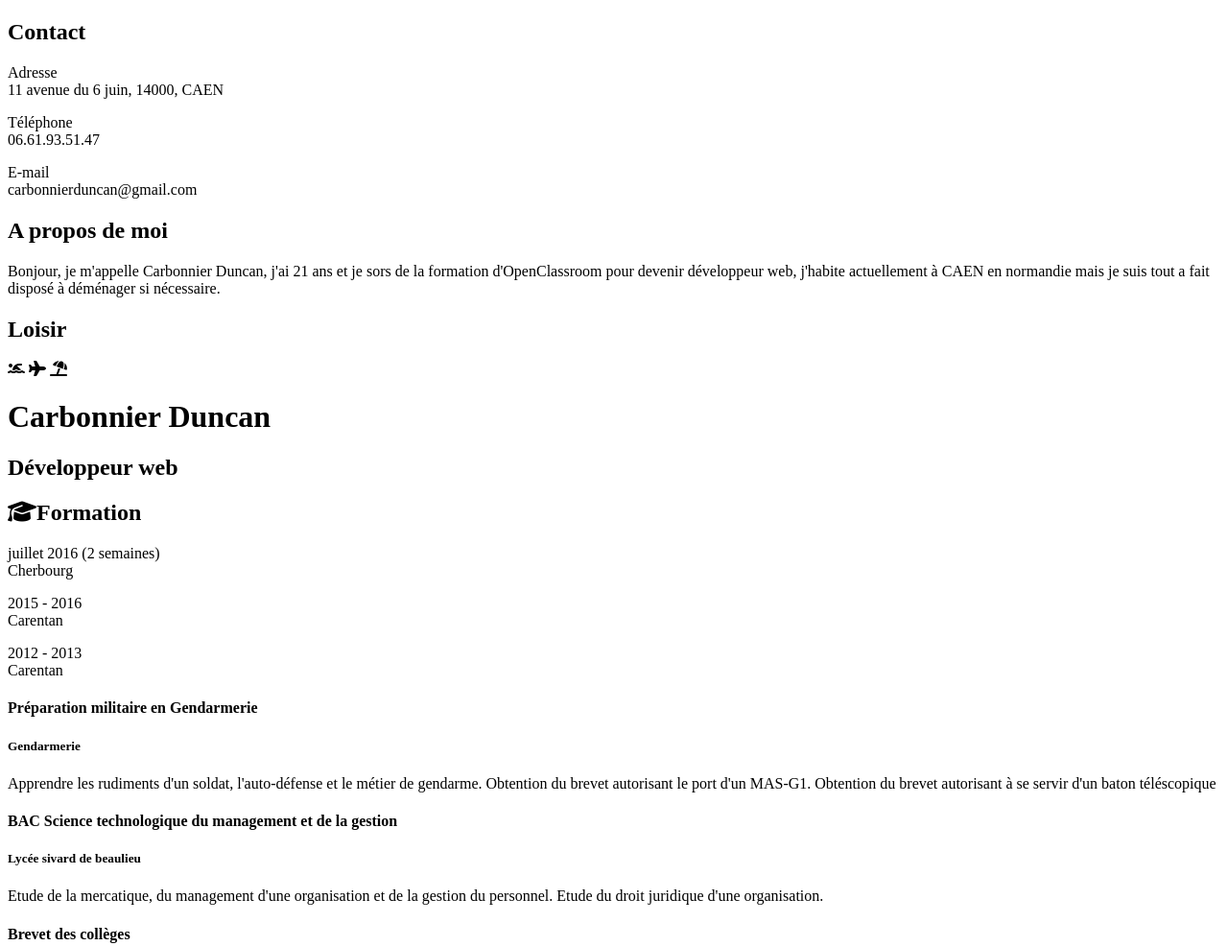
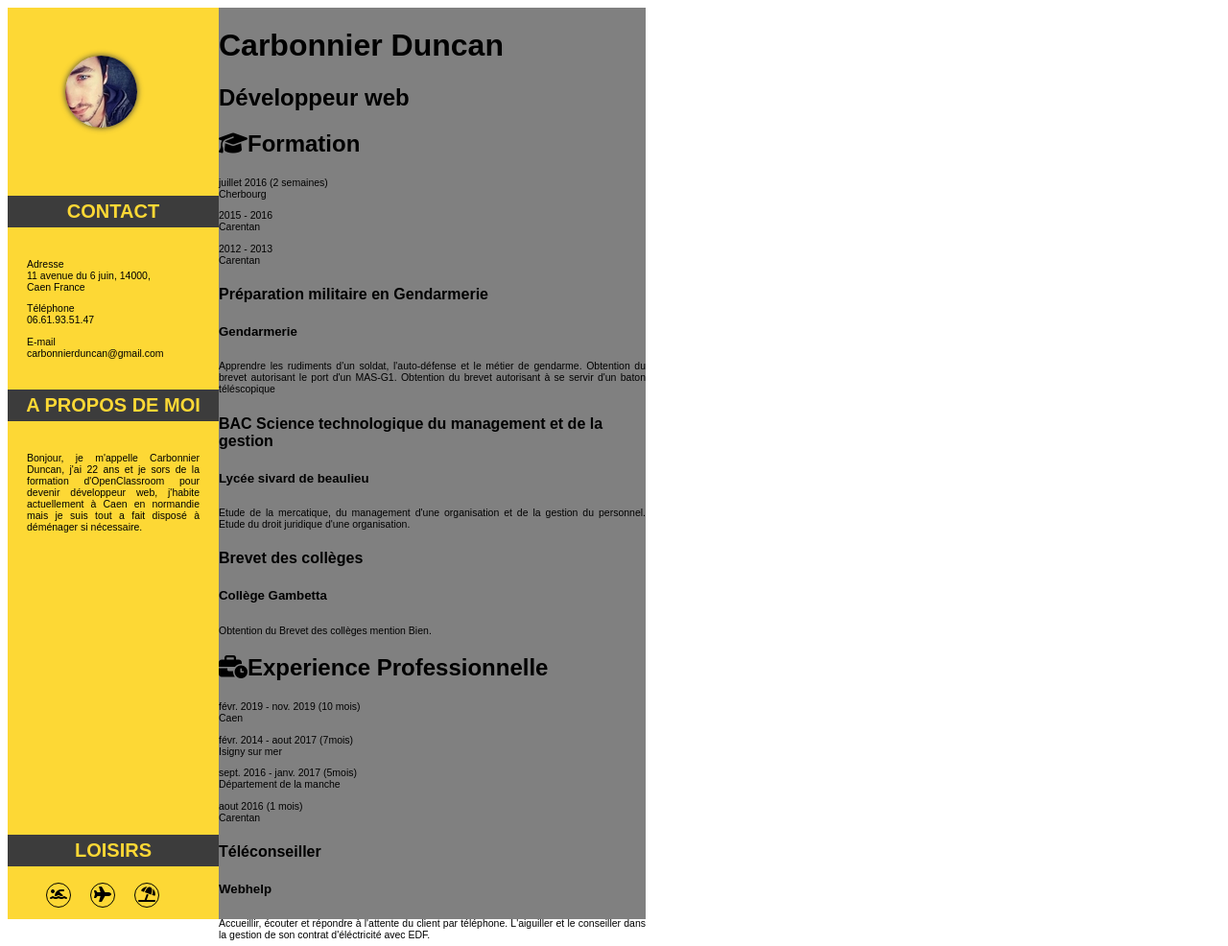
Before and after one commit to Aki-Nob/Projet_2, a plain HTML site: page index.html in a window 1280 px wide. Shown: the top 986 px of the page at 96% size. Drawn offline with Linux system fonts and the light colour scheme.

Commit message:
Bordure CSS gauche
tout le CSS de la partie gauche fini

```diff
--- /dev/null
+++ b/css_cv/style.css
@@ -0,0 +1,86 @@
+body
+{
+	width : 665px;
+	height: 950px;
+	display: flex;
+}
+
+
+
+#side_left
+{
+	background-color: #FDD835;
+	width: 220px;
+	height: 950px;
+}
+
+img
+{
+	margin : 50px 20px 50px 60px;
+	border-radius: 50px 50px;
+	box-shadow: 0px 0px 6px rgb(60, 60, 60);
+}
+
+.left_title
+{
+	background-color: rgb(60, 60, 60);
+	color : #FDD835;
+	font-size: 20px;
+	padding-top: 5px;
+	padding-bottom: 5px;
+	text-align: center;
+}
+
+#contact
+{
+	padding: 5px 10px 5px 20px;
+}
+
+#about_me
+
+{
+	padding: 5px 20px 5px 20px;
+}
+
+#marge_hobbies
+{
+	margin-top: 300px;
+}
+
+#hobbies
+{
+	display: flex;
+}
+
+.border_icon
+{
+	border: 1px solid black;
+	padding: 3px 3px 3px 3px;
+	border-radius: 50px 50px;
+	margin-right: 20px;
+}
+
+#swim
+{
+	margin-left: 40px;
+}
+
+
+#side_right
+{
+	background-color: grey;
+	width: 445px;
+	height: 950px;
+}
+
+p
+{
+	font-size: 10.5px;
+	font-family: Arial;
+	text-align: justify;
+}
+
+h1, h2, h3, h4, h5
+{
+	font-family: sans-serif;
+}
--- a/index.html
+++ b/index.html
@@ -2,30 +2,30 @@
 
 <html>
     <head>
-    	<link rel="stylesheet" href="style.css" />
+    	<link rel="stylesheet" href="css_cv/style.css" />
         <meta charset="utf-8" />
         <script src="https://kit.fontawesome.com/9b63981527.js" crossorigin="anonymous"></script>
         <title>Carbonnier Duncan</title>
     </head>
 
-    <body id="body_page">
-    	<div id="side_left"> <!-- block pour gérer tout le liseret jaune et son contenu -->
-    			<!-- ajouter la photo de profile -->
-    		<section class="about_me">
-    			<h2>Contact</h2>
-    			<p>Adresse<br/>11 avenue du 6 juin, 14000, CAEN</p>
+    <body>
+    	<div id="side_left">
+    		<img src="imagesP2/moi.jpg" alt="photo de moi>">
+            <h2 class="left_title">CONTACT</h2>
+    		<section id="contact">
+    			<p>Adresse <br/>11 avenue du 6 juin, 14000,<br/> Caen France</p>
     			<p>Téléphone<br/>06.61.93.51.47</p>
 	    		<p>E-mail<br/>carbonnierduncan@gmail.com</p>
     		</section>
-    		<section class="about_me">
-    			<h2>A propos de moi</h2>
-    			<p>Bonjour, je m'appelle Carbonnier Duncan, j'ai 21 ans et je sors de la formation d'OpenClassroom pour devenir développeur web, j'habite actuellement à CAEN en normandie mais je suis tout a fait disposé à déménager si nécessaire.</p>
+            <h2 class="left_title">A PROPOS DE MOI</h2>
+    		<section id="about_me">
+    			<p>Bonjour, je m'appelle Carbonnier Duncan, j'ai 22 ans et je sors de la formation d'OpenClassroom pour devenir développeur web, j'habite actuellement à Caen en normandie mais je suis tout a fait disposé à déménager si nécessaire.</p>
     		</section>
-    		<section class="about_me">
-    			<h2>Loisir</h2>
-    			<i class="fas fa-swimmer"></i>
-    			<i class="fas fa-plane"></i>
-    			<i class="fas fa-umbrella-beach"></i>
+            <h2 class="left_title" id="marge_hobbies">LOISIRS</h2>
+    		<section id="hobbies">
+    			<div class="border_icon" id="swim"><i class="fas fa-swimmer"></i></div>
+    			<div class="border_icon"><i class="fas fa-plane"></i></div>
+    			<div class="border_icon"><i class="fas fa-umbrella-beach"></i></div>
     			<!-- utiliser flexbox pour le CSS display flex, essayer d'ajouter une bordure full ronde ? -->
     		</section>
     	</div>
```
Also changed, not shown: imagesP2/moi.jpg (added), imagesP2/moi_grand.jpg (added).
